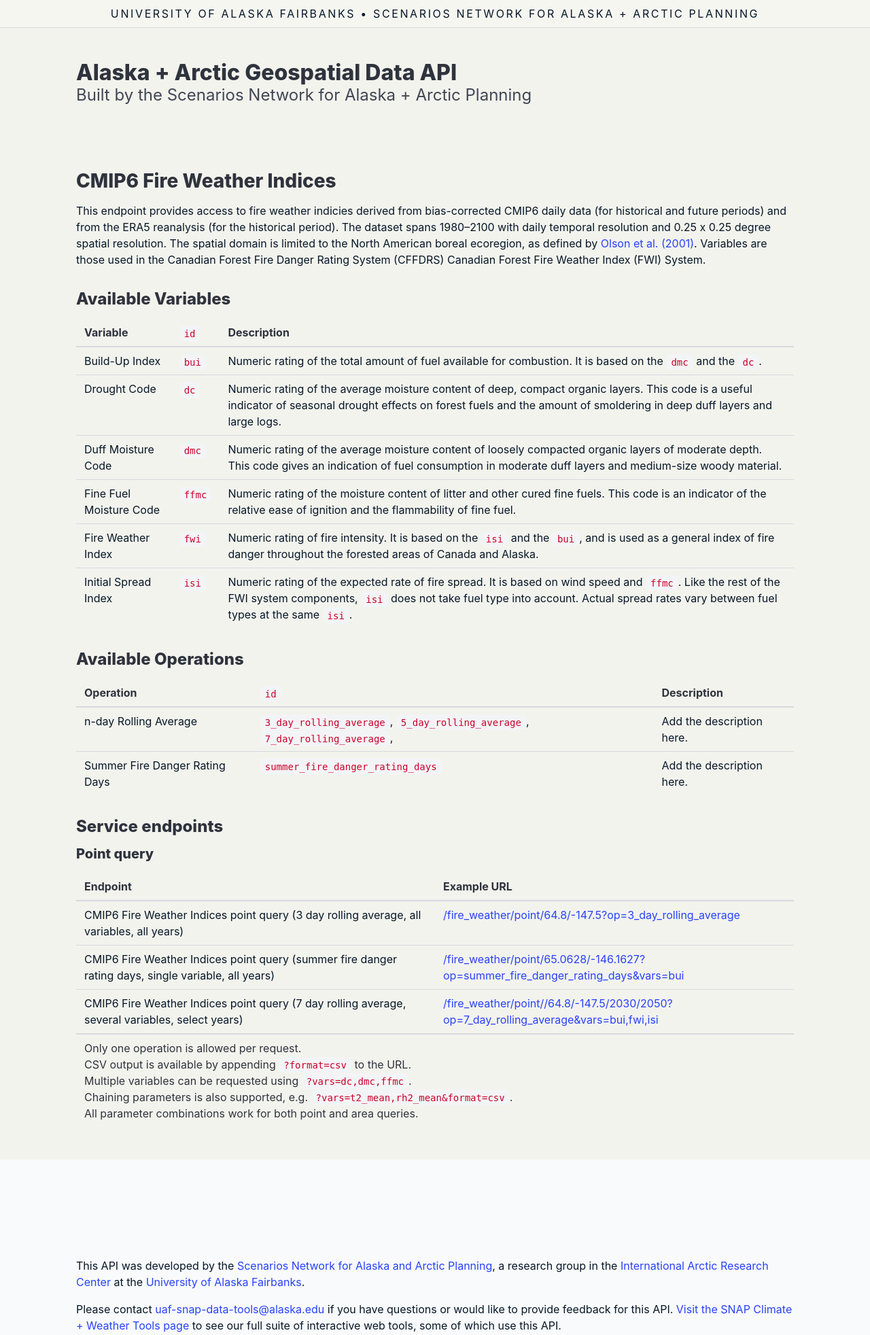
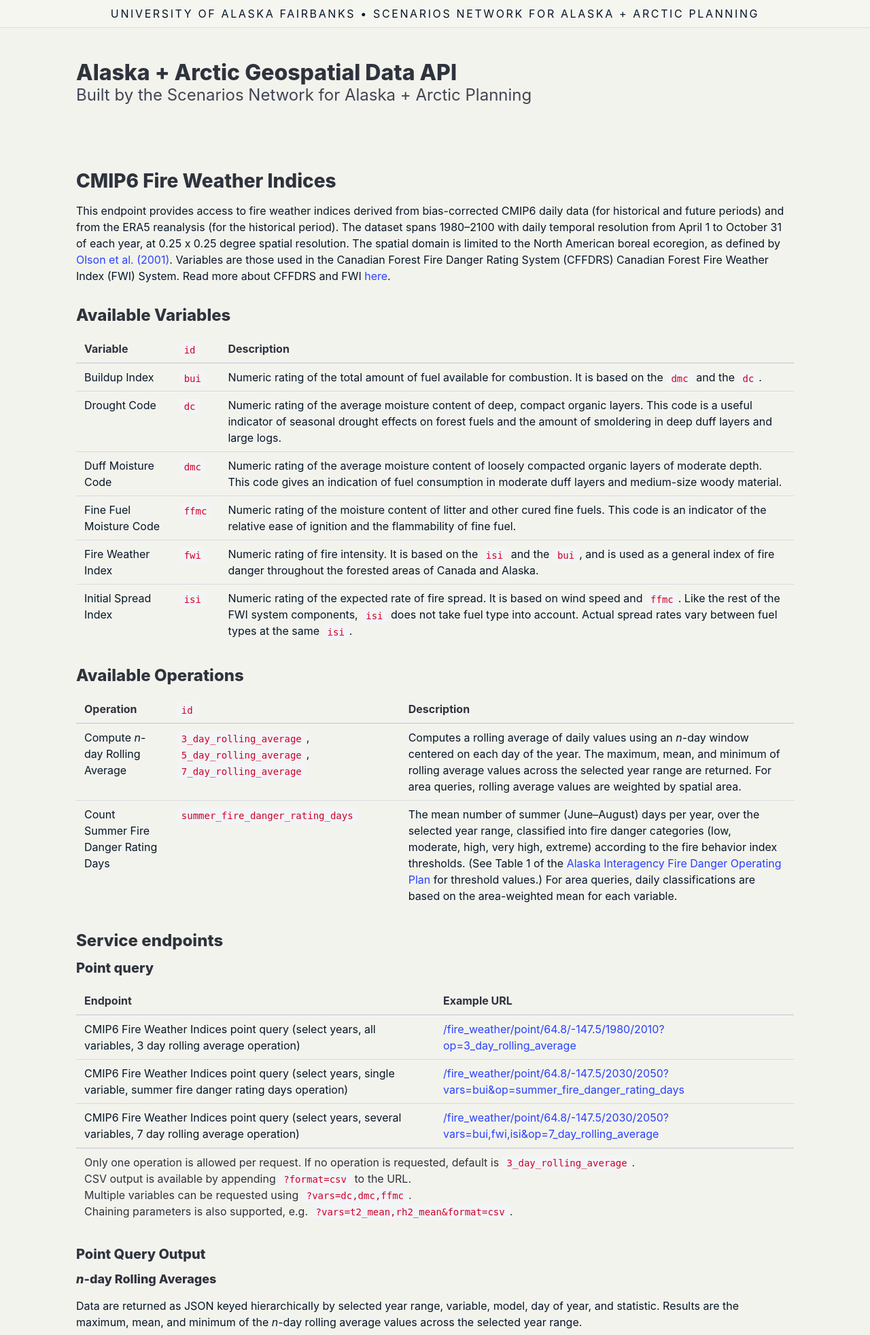
Before and after one commit to ua-snap/data-api, a Python web app: template templates/documentation/fire_weather.html in a window 1280 px wide. Shown: the top 1964 px of the page at 68% size. Run offline with Jinja, Linux system fonts and the light colour scheme; the template is opened without the code that fills it, so the values that code supplies are empty.

Commit message:
finish documentation

```diff
--- a/templates/documentation/fire_weather.html
+++ b/templates/documentation/fire_weather.html
@@ -2,15 +2,17 @@
 <h2>CMIP6 Fire Weather Indices</h2>
 
  <p>
-  This endpoint provides access to fire weather indicies derived from
+  This endpoint provides access to fire weather indices derived from
   bias-corrected CMIP6 daily data (for historical and future periods)
-  and from the ERA5 reanalysis (for the historical period). The dataset spans
-  1980&ndash;2100 with daily temporal resolution and 0.25 x 0.25 degree spatial
-  resolution. The spatial domain is limited to the North American boreal ecoregion,
-  as defined by <a href=https://doi.org/10.1641/0006-3568(2001)051[0933:TEOTWA]2.0.CO;2>Olson et al. (2001)</a>.
+  and from the ERA5 reanalysis (for the historical period). The dataset
+  spans 1980&ndash;2100 with daily temporal resolution from April 1 to
+  October 31 of each year, at 0.25 x 0.25 degree spatial resolution. The
+   spatial domain is limited to the North American boreal ecoregion,
+  as defined by <a href="https://doi.org/10.1641/0006-3568(2001)051[0933:TEOTWA]2.0.CO;2">
+    Olson et al. (2001)</a>.
 
   Variables are those used in the Canadian Forest Fire Danger Rating System (CFFDRS)
-  Canadian Forest Fire Weather Index (FWI) System.
+  Canadian Forest Fire Weather Index (FWI) System. Read more about CFFDRS and FWI <a href="https://cwfis.cfs.nrcan.gc.ca/background/summary/fdr">here</a>.
 </p>
 
 <h3>Available Variables</h3>
@@ -24,36 +26,46 @@
   </thead>
   <tbody>
     <tr>
-     <td>Build-Up Index</td>
+     <td>Buildup Index</td>
      <td><code>bui</code></td>
-     <td>Numeric rating of the total amount of fuel available for combustion. It is based on the <code>dmc</code> and the <code>dc</code>.
+     <td>Numeric rating of the total amount of fuel available for combustion.
+        It is based on the <code>dmc</code> and the <code>dc</code>.
     </td>
     </tr>
     <tr>
       <td>Drought Code</td>
       <td><code>dc</code></td>
-      <td>Numeric rating of the average moisture content of deep, compact organic layers. This code is a useful indicator of seasonal drought effects on forest fuels and the amount of smoldering in deep duff layers and large logs.</td>
+      <td>Numeric rating of the average moisture content of deep, compact organic layers.
+        This code is a useful indicator of seasonal drought effects on forest fuels and the
+        amount of smoldering in deep duff layers and large logs.</td>
     </tr>
     <tr>
       <td>Duff Moisture Code</td>
       <td><code>dmc</code></td>
-      <td>Numeric rating of the average moisture content of loosely compacted organic layers of moderate depth. This code gives an indication of fuel consumption in moderate duff layers and medium-size woody material.</td>
+      <td>Numeric rating of the average moisture content of loosely compacted organic
+        layers of moderate depth. This code gives an indication of fuel consumption in moderate
+        duff layers and medium-size woody material.</td>
     </tr>
     <tr>
       <td>Fine Fuel Moisture Code</td>
       <td><code>ffmc</code></td>
-      <td>Numeric rating of the moisture content of litter and other cured fine fuels. This code is an indicator of the relative ease of ignition and the flammability of fine fuel.</td>
+      <td>Numeric rating of the moisture content of litter and other cured fine fuels.
+        This code is an indicator of the relative ease of ignition and the flammability
+        of fine fuel.</td>
     </tr>
     <tr>
       <td>Fire Weather Index</td>
       <td><code>fwi</code></td>
-      <td>Numeric rating of fire intensity. It is based on the <code>isi</code> and the <code>bui</code>, and is used as a general index of fire danger throughout the forested areas of Canada and Alaska.
+      <td>Numeric rating of fire intensity. It is based on the <code>isi</code> and the <code>bui</code>,
+        and is used as a general index of fire danger throughout the forested areas of Canada and Alaska.
     </td>
     </tr>
     <tr>
       <td>Initial Spread Index</td>
       <td><code>isi</code></td>
-      <td>Numeric rating of the expected rate of fire spread. It is based on wind speed and <code>ffmc</code>. Like the rest of the FWI system components, <code>isi</code> does not take fuel type into account. Actual spread rates vary between fuel types at the same <code>isi</code>.
+      <td>Numeric rating of the expected rate of fire spread. It is based on wind speed and <code>ffmc</code>.
+        Like the rest of the FWI system components, <code>isi</code> does not take fuel type into account.
+        Actual spread rates vary between fuel types at the same <code>isi</code>.
     </td>
     </tr>
   </tbody>
@@ -71,15 +83,21 @@
   </thead>
   <tbody>
     <tr>
-     <td>n-day Rolling Average</td>
-     <td><code>3_day_rolling_average</code>, <code>5_day_rolling_average</code>, <code>7_day_rolling_average</code>,</td>
-     <td>Add the description here.
+     <td>Compute <i>n</i>-day Rolling Average</td>
+     <td><code>3_day_rolling_average</code>, <code>5_day_rolling_average</code>, <code>7_day_rolling_average</code></td>
+     <td>Computes a rolling average of daily values using an <i>n</i>-day window centered on each
+        day of the year. The maximum, mean, and minimum of rolling average values across the selected
+        year range are returned. For area queries, rolling average values are weighted by spatial area.
     </td>
     </tr>
     <tr>
-      <td>Summer Fire Danger Rating Days</td>
+      <td>Count Summer Fire Danger Rating Days</td>
       <td><code>summer_fire_danger_rating_days</code></td>
-      <td>Add the description here.
+      <td>The mean number of summer (June–August) days per year, over the selected year range, classified into
+         fire danger categories (low, moderate, high, very high, extreme) according to the fire behavior index thresholds.
+         (See Table 1 of the <a href="https://fire.ak.blm.gov/content/FuelFire/Alaska%20Fire%20Danger%20Operating%20Plan/Alaska_FDOP_FINAL_SIGNED.pdf">
+            Alaska Interagency Fire Danger Operating Plan</a> for threshold values.)
+         For area queries, daily classifications are based on the area-weighted mean for each variable.
       </td>
     </tr>
   </tbody>
@@ -99,28 +117,28 @@
   </thead>
   <tbody>
     <tr>
-      <td>CMIP6 Fire Weather Indices point query (3 day rolling average, all variables, all years)</td>
+      <td>CMIP6 Fire Weather Indices point query (select years, all variables, 3 day rolling average operation)</td>
       <td>
-        <a href="/fire_weather/point/64.8/-147.5?op=3_day_rolling_average">/fire_weather/point/64.8/-147.5?op=3_day_rolling_average</a>
+        <a href="/fire_weather/point/64.8/-147.5/1980/2010?op=3_day_rolling_average">/fire_weather/point/64.8/-147.5/1980/2010?op=3_day_rolling_average</a>
       </td>
     </tr>
     <tr>
-      <td>CMIP6 Fire Weather Indices point query (summer fire danger rating days, single variable, all years)</td>
+      <td>CMIP6 Fire Weather Indices point query (select years, single variable, summer fire danger rating days operation)</td>
       <td>
-        <a href="/fire_weather/point/64.8/-147.5?op=summer_fire_danger_rating_days&vars=bui">/fire_weather/point/65.0628/-146.1627?op=summer_fire_danger_rating_days&vars=bui</a>
+        <a href="/fire_weather/point/64.8/-147.5/2030/2050?op=summer_fire_danger_rating_days&vars=bui">/fire_weather/point/64.8/-147.5/2030/2050?vars=bui&op=summer_fire_danger_rating_days</a>
       </td>
     </tr>
     <tr>
-      <td>CMIP6 Fire Weather Indices point query (7 day rolling average, several variables, select years)</td>
+      <td>CMIP6 Fire Weather Indices point query (select years, several variables, 7 day rolling average operation)</td>
       <td>
-        <a href="/fire_weather/point/64.8/-147.5/2030/2050?op=7_day_rolling_average&vars=bui,fwi,isi">/fire_weather/point//64.8/-147.5/2030/2050?op=7_day_rolling_average&vars=bui,fwi,isi</a>
+        <a href="/fire_weather/point/64.8/-147.5/2030/2050?op=7_day_rolling_average&vars=bui,fwi,isi">/fire_weather/point/64.8/-147.5/2030/2050?vars=bui,fwi,isi&op=7_day_rolling_average</a>
       </td>
     </tr>
   </tbody>
   <tfoot>
     <tr>
       <td colspan="2">
-        Only one operation is allowed per request.
+        Only one operation is allowed per request. If no operation is requested, default is <code>3_day_rolling_average</code>.
         <br />
         CSV output is available by appending <code>?format=csv</code> to the
         URL.
@@ -131,44 +149,89 @@
         Chaining parameters is also supported, e.g.
         <code>?vars=t2_mean,rh2_mean&format=csv</code>.
         <br />
-        All parameter combinations work for both point and area queries.
-        <br />
       </td>
     </tr>
   </tfoot>
 </table>
-<!--
+
 <h4>Point Query Output</h4>
 
+<h5><i>n</i>-day Rolling Averages</h5>
+
 <p>
-  Data are returned as JSON by default, keyed by date, with each date containing
-  a dictionary of variable names and values. The variable names are the same as
-  the ones listed in the Available Variables section.
+  Data are returned as JSON keyed hierarchically by selected year range,
+  variable, model, day of year, and statistic. Results are the maximum,
+  mean, and minimum of the <i>n</i>-day rolling average values across the selected year range.
 </p>
 <pre><code>{
-  "2012-06-01": {
-    "rh2_mean": 87.3,
-    "t2_mean": 6.6,
-    "wspd10_max": 4.1
+    "1980-2010": {
+        "bui": {
+          "CNRM-CM6-1-HR": {
+            "04-01": {
+              "max": 37.757,
+              "mean": 10.241,
+              "min": 0.0
             },
-  "2012-06-02": {
-    "rh2_mean": 79.3,
-    "t2_mean": 7.7,
-    "wspd10_max": 3.8
+            "04-02": {
+              "max": 14.851,
+              "mean": 6.077,
+              "min": 0.124
             },
-  "2012-06-03": {
-    "rh2_mean": 63.5,
-    "t2_mean": 12.6,
-    "wspd10_max": 3.8
+            "04-03": {
+              "max": 16.719,
+              "mean": 6.748,
+              "min": 0.298
             },
             ...
+            }
+        }
+    }
+}
+</code></pre>
+
+<h5>Count of Summer Fire Danger Rating Days</h5>
+
+<p>
+  Data are returned as JSON keyed hierarchically by selected year range,
+  variable, model, and fire danger rating class. Results are the average number of
+  summer days in each fire danger rating class across the selected year range.
+</p>
+<pre><code>{
+    "2030-2050": {
+      "bui": {
+        "CNRM-CM6-1-HR": {
+          "Ext": 9,
+          "High": 19,
+          "Low": 36,
+          "Mod": 21,
+          "VHigh": 7
+        },
+        "EC-Earth3-Veg": {
+          "Ext": 11,
+          "High": 28,
+          "Low": 24,
+          "Mod": 18,
+          "VHigh": 11
+        },
+        "MPI-ESM1-2-HR": {
+          "Ext": 8,
+          "High": 24,
+          "Low": 31,
+          "Mod": 22,
+          "VHigh": 8
+        },
+        ...
+        }
+    }
 }</code></pre>
 
+
 <h4>Area query</h4>
+
 <p>
-  Area queries return zonal statistics (mean values) aggregated over a specified
-  polygon area. Values represent the spatial average of all 4 km by 4 km grid
-  cells within the polygon boundary. Wind variables are not well suited to zonal statistics, so they are not available for area queries. Learn more about what
+    Area queries return zonal statistics aggregated over a specified polygon area.
+    Values represent the spatially-weighted average of all 0.25 x 0.25 degree grid
+    cells within the polygon boundary. Learn more about what
     <a href="/places">types of places</a> are available for area queries.
   </p>
 
@@ -181,35 +244,38 @@
   </thead>
   <tbody>
     <tr>
-      <td>Return mean values over area for all variables, full time range</td>
-      <td><a href="/era5wrf/area/19070506">/era5wrf/area/19070506</a></td>
-    </tr>
-    <tr>
-      <td>Return mean values over area for selected variables</td>
+      <td>CMIP6 Fire Weather Indices area query (select years, all variables, 3 day rolling average operation)</td>
       <td>
-        <a href="/era5wrf/area/19070506?vars=t2_mean,rh2_mean"
-          >/era5wrf/area/19070506?vars=t2_mean,rh2_mean</a
-        >
+        <a href="/fire_weather/area/19080309/1980/2010?op=3_day_rolling_average">/fire_weather/area/19080309/1980/2010?op=3_day_rolling_average</a>
       </td>
     </tr>
     <tr>
-      <td>Return mean values over area for selected variables in CSV format</td>
+      <td>CMIP6 Fire Weather Indices area query (select years, single variable, summer fire danger rating days operation)</td>
       <td>
-        <a href="/era5wrf/area/19070506?vars=t2_min,t2_mean,t2_max&format=csv"
-          >/era5wrf/area/19070506?vars=t2_min,t2_mean,t2_max&format=csv</a
-        >
+        <a href="/fire_weather/area/19080309/2030/2050?op=summer_fire_danger_rating_days&vars=bui">/fire_weather/area/19080309/2030/2050?vars=bui&op=summer_fire_danger_rating_days</a>
+      </td>
+    </tr>
+    <tr>
+      <td>CMIP6 Fire Weather Indices area query (select years, several variables, 7 day rolling average operation)</td>
+      <td>
+        <a href="/fire_weather/area/19080309/2030/2050?op=7_day_rolling_average&vars=bui,fwi,isi">/fire_weather/area/19080309/2030/2050?vars=bui,fwi,isi&op=7_day_rolling_average</a>
       </td>
     </tr>
   </tbody>
   <tfoot>
     <tr>
       <td colspan="2">
-        Area queries support the same parameters as point queries:
-        <code>vars</code> (comma-separated variable names), and
-        <code>format=csv</code> for CSV output.
+        Only one operation is allowed per request. If no operation is requested, default is <code>3_day_rolling_average</code>.
         <br />
-        Results represent mean values of all 4 km by 4 km grid cells within the
-        specified polygon area.
+        CSV output is available by appending <code>?format=csv</code> to the
+        URL.
+        <br />
+        Multiple variables can be requested using
+        <code>?vars=dc,dmc,ffmc</code>.
+        <br />
+        Chaining parameters is also supported, e.g.
+        <code>?vars=t2_mean,rh2_mean&format=csv</code>.
+        <br />
       </td>
     </tr>
   </tfoot>
@@ -217,31 +283,76 @@
 
 <h4>Area Query Output</h4>
 
+<h5><i>n</i>-day Rolling Averages</h5>
+
 <p>
-  Area queries return the same JSON structure as point queries, but values
-  represent spatial averages rather than point measurements:
+  Data are returned as JSON keyed hierarchically by selected year range,
+  variable, model, day of year, and statistic. Results are the maximum,
+  mean, and minimum of the <i>n</i>-day rolling average values across the selected year range.
 </p>
-
 <pre><code>{
-  "2012-06-01": {
-    "rh2_mean": 85.7,
-    "t2_mean": 8.2
+    "1980-2010": {
+        "bui": {
+          "CNRM-CM6-1-HR": {
+            "04-01": {
+              "max": 12.694,
+              "mean": 4.232,
+              "min": 0.0
             },
-  "2012-06-02": {
-    "rh2_mean": 82.1,
-    "t2_mean": 9.5
+            "04-02": {
+              "max": 7.57,
+              "mean": 2.549,
+              "min": 0.006
             },
-  "2012-06-03": {
-    "rh2_mean": 78.9,
-    "t2_mean": 10.1
+            "04-03": {
+              "max": 8.493,
+              "mean": 2.881,
+              "min": 0.043
             },
             ...
+            }
+        }
+    }
+}
+</code></pre>
+
+<h5>Count of Summer Fire Danger Rating Days</h5>
+
+<p>
+  Data are returned as JSON keyed hierarchically by selected year range,
+  variable, model, and fire danger rating class. Results are the average number of
+  summer days in each fire danger rating class across the selected year range.
+</p>
+<pre><code>{
+    "2030-2050": {
+      "bui": {
+        "CNRM-CM6-1-HR": {
+          "Ext": 2,
+          "High": 14,
+          "Low": 53,
+          "Mod": 19,
+          "VHigh": 4
+        },
+        "EC-Earth3-Veg": {
+          "Ext": 1,
+          "High": 19,
+          "Low": 42,
+          "Mod": 26,
+          "VHigh": 4
+        },
+        "MPI-ESM1-2-HR": {
+          "Ext": 4,
+          "High": 15,
+          "Low": 50,
+          "Mod": 20,
+          "VHigh": 3
+        },
+        ...
+        }
+    }
 }</code></pre>
 
-<p>
-  Each value is the mean of all valid grid cells within the polygon boundary for
-  that date.
-</p>
+
 
 <h3>References and Data Sources</h3>
 <table>
@@ -255,23 +366,18 @@
     <tr>
       <td>
         <a
-          href="https://www.sciencebase.gov/catalog/catalogParty/show?partyId=Waigl%2C+Christine+F."
+          href="https://www.sciencebase.gov/catalog/item/67ead89cd34ed02007f8357f"
           >USGS ScienceBase Record</a
         >
       </td>
       <td>
-        Waigl, C. F., Bieniek, P., Bhatt, U. S., Lader, R., & Walsh, J. (2024,
-        January). A High-Resolution, Dynamically Downscaled ERA5 Reanalysis
-        Dataset for Alaska. In 104th Annual AMS Meeting 2024 (Vol. 104, p.
-        439976).
-        <a
-          href="https://ams.confex.com/ams/104ANNUAL/meetingapp.cgi/Paper/439976"
-          >https://ams.confex.com/ams/104ANNUAL/meetingapp.cgi/Paper/439976</a
-        >
+        Young, A.M., Littell, J., and Rupp, S., 2025,
+        The influence of fire-fuel feedbacks on boreal forest fire regimes under future climate change:
+        U.S. Geological Survey data release, <a href="https://doi.org/10.5066/P1AAMRUF">https://doi.org/10.5066/P1AAMRUF</a>.
       </td>
     </tr>
   </tbody>
-</table> -->
+</table>
 
 
 
```
Lines whose indentation alone changed are shown as unchanged.
